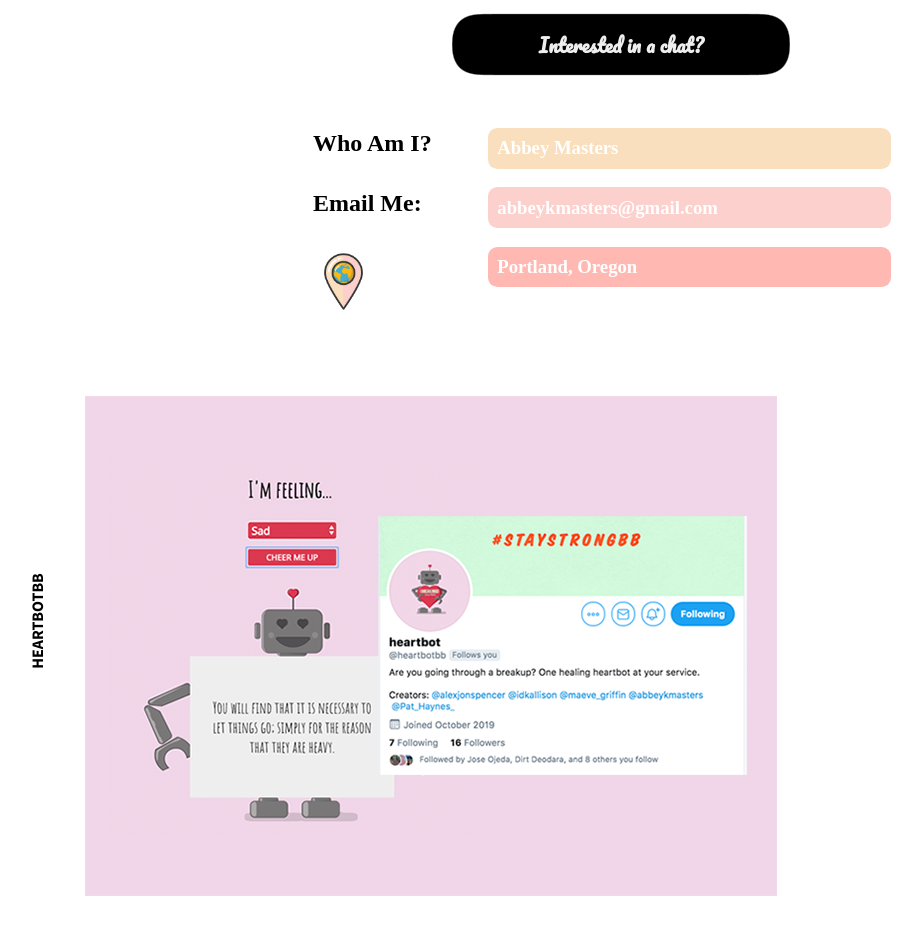
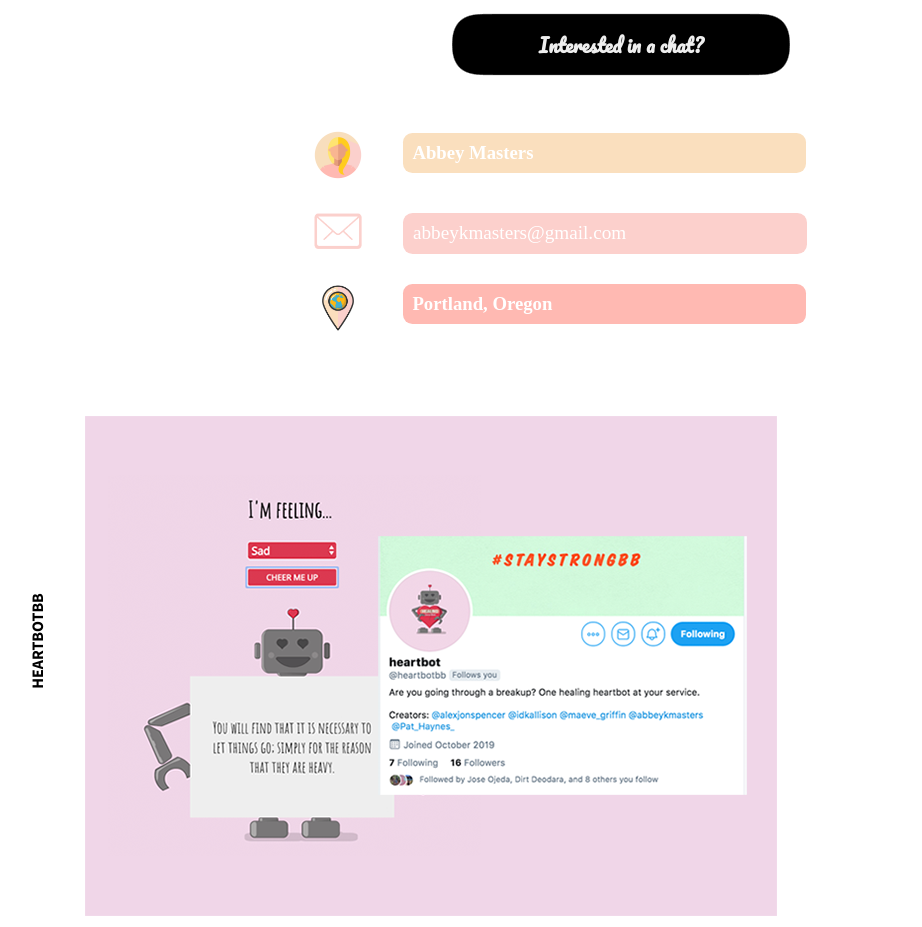
Before and after one commit to abbeymasters/portfolio, a React app: page /contact in a window 1280 px wide. Shown: the part 800-1727 px from the top of the page, without its empty margins (19-941 px from the left). Built offline with nearby package versions, Linux system fonts and the light colour scheme.

Commit message:
done with contact area for now

```diff
--- a/src/components/Contact.css
+++ b/src/components/Contact.css
@@ -99,23 +99,45 @@ p:hover:after {
   flex-direction: column;
   align-items: space-between;
 
+
+
   div {
     display: flex;
     flex-direction: row;
   }
 
   h2 {
-    width: 12vw;
+    width: 5vw;
     margin: 0.5em;
   }
 
   img {
-    width: 40%;
+    width: 20%;
+    min-width: 50px;
   }
 
-  h3 {
+  h3, a {
     text-align: left;
     width: 30vw;
-    margin: 0.5em;
+    margin: 0.75em;
+    height: 18%;
   }
+
+  a {
+    text-decoration: none;
+    font-size: 1.2rem;
+  }
+
+  a:hover{
+    animation: pulse 1s;
+    animation-timing-function: linear;
+  }
+
+  @keyframes pulse {
+    0% { transform: scale(1); }
+    25% { transform: scale(1.07); }
+    50% { transform: scale(1.15); }
+    75% { transform: scale(1.07); }
+    100% { transform: scale(1); }
+    }
 }
--- a/src/components/Contact.js
+++ b/src/components/Contact.js
@@ -32,12 +32,16 @@ const Contact = () => {
       </div>
       <section className={styles.whoami}>
         <div>
-          <h2>Who Am I?</h2>
+          <h2>
+            <img src="src/assets/meicon.png" />
+          </h2>
           <h3 className={styles.inputOne}>Abbey Masters</h3>
         </div>
         <div>
-          <h2>Email Me:</h2>
-          <h3 className={styles.inputTwo}>abbeykmasters@gmail.com</h3>
+          <h2>
+            <img src="src/assets/emailicon.png" />
+          </h2>
+          <a href="mailto:abbeykmasters@gmail.com" className={styles.inputTwo}>abbeykmasters@gmail.com</a>
         </div>
         <div>
           <h2>
```
Also changed, not shown: src/assets/emailicon.png (added), src/assets/meicon.png (added).
